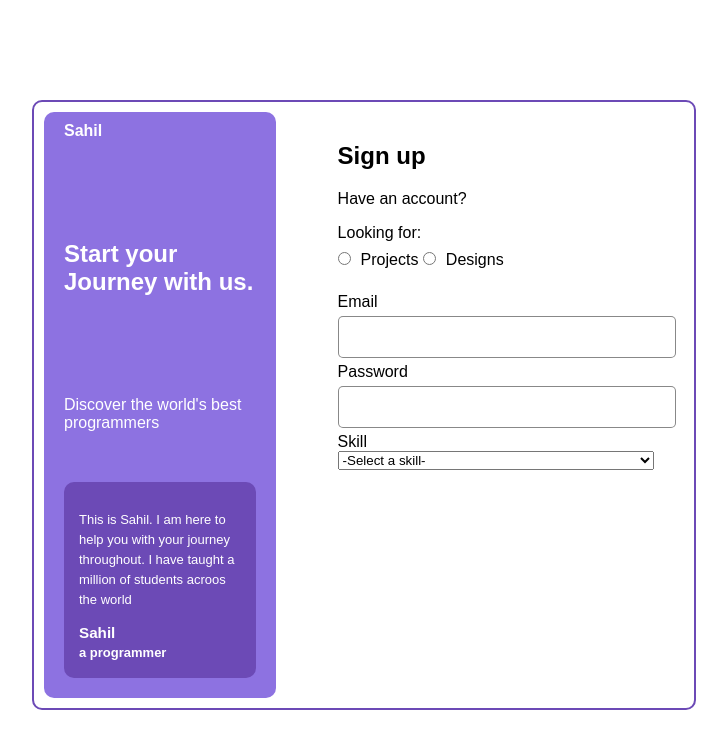
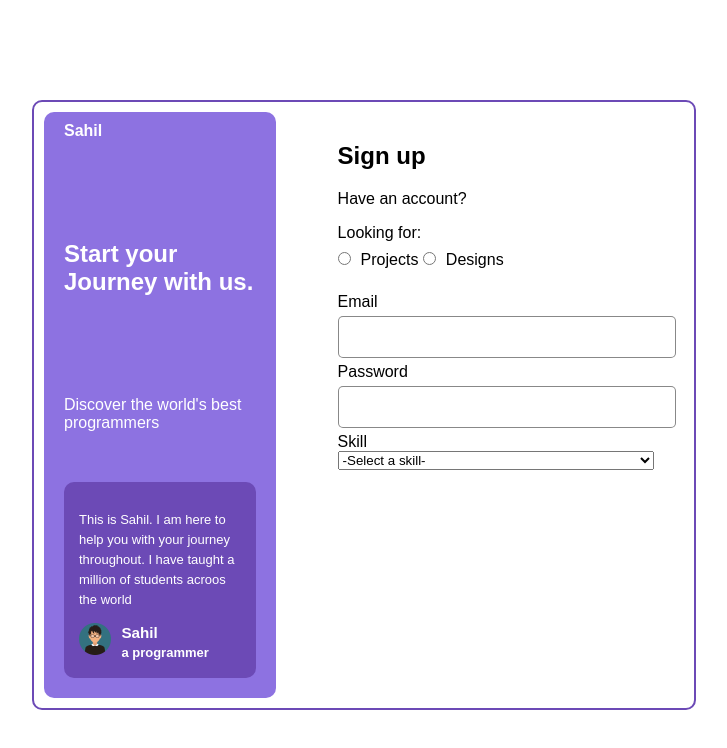
Before and after one commit to Zydiag/Login-site-2, a plain HTML site: page index.html in a window 1280 px wide. Shown: the whole page, without its empty margins (276-1003 px from the left). Drawn offline with Linux system fonts and the light colour scheme.

Commit message:
updated image path

```diff
--- a/index.html
+++ b/index.html
@@ -38,7 +38,7 @@
       <p>Discover the world's best programmers</p>
       <div class="inside-container">
         <p>This is Sahil. I am here to help you with your journey throughout. I have taught a million of students acroos the world</p>
-        <img src="/Web dev/Image/user.png" alt="">
+        <img src="user.png" alt="my_image">
         <h3>Sahil</h3>
         <h4>a programmer</h4>
       </div>
```
